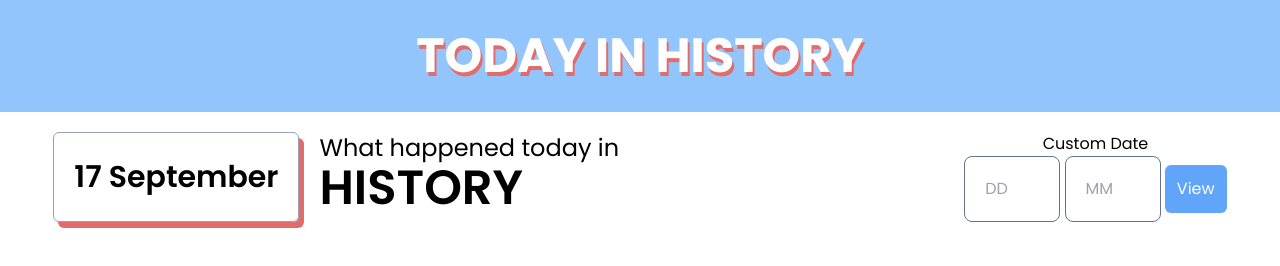
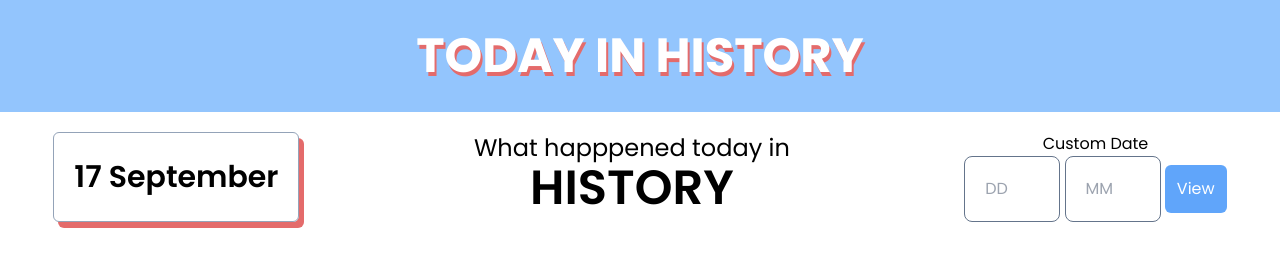
Before and after one commit to itsOmSarraf/Impractical-hackers-this-day, a website: page src/index.html in a window 1280 px wide. Drawn offline with Linux system fonts and the light colour scheme.

Commit message:
Navbar Updated

```diff
--- a/src/index.html
+++ b/src/index.html
@@ -5,7 +5,7 @@
     <meta http-equiv="X-UA-Compatible" content="IE=edge" />
     <meta name="viewport" content="width=device-width, initial-scale=1.0" />
     <title>Today In History</title>
-    <link rel="stylesheet" href="/dist/output.css" />
+    <link rel="stylesheet" href="../dist/output.css" />
   </head>
   <body>
     <header class="bg-blue-300 w-full p-8">
@@ -17,7 +17,7 @@
     <!-- Navbar -->
     <nav class="flex flex-wrap justify-between py-5 w-11/12 m-auto">
       <!-- Left Side -->
-      <div class="flex">
+
         <!-- Date Container -->
         <div
           class="border rounded-md border-slate-400 p-5 flex justify-center items-center date-container"
@@ -27,10 +27,10 @@
         </div>
         <!-- Title -->
         <div class="mx-5">
-          <p class="text-2xl">What happened today in</p>
-          <p class="text-5xl font-semibold">HISTORY</p>
+          <p class="text-2xl">What happpened today in</p>
+          <p class="text-5xl font-semibold text-center">HISTORY</p>
         </div>
-      </div>
+
       <!-- Right Side -->
       <div class="">
         <!-- Custom Date Picker -->
```
Also changed, not shown: package.json (+77 -1 lines), dist/output.css, 1 other file.
